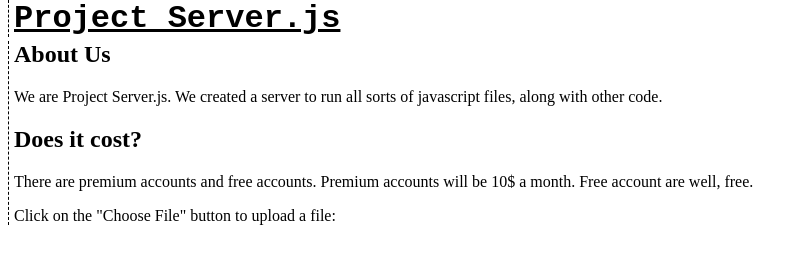
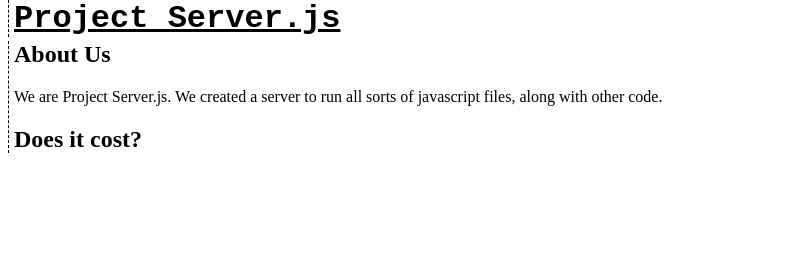
Before and after one commit to HerobrineLuver/ProjectServer.js, a plain HTML site: page index.html in a window 1280 px wide. Shown: the whole page, without its empty margins (0-808 px from the left). Drawn offline with Linux system fonts and the light colour scheme.

Commit message:
Update index.html

```diff
--- a/index.html
+++ b/index.html
@@ -38,9 +38,9 @@
     <p>We are Project Server.js. We created a server to run all sorts of javascript files, along with other code.
     </p>
     <h2>Does it cost?</h2>
-    <p>There are premium accounts and free accounts.  Premium accounts will be 10$ a month. Free account are well, free.</p>
+    <!-- <p>There are premium accounts and free accounts.  Premium accounts will be 10$ a month. Free account are well, free.</p>
      <p>Click on the "Choose File" button to upload a file:</p>
-<!-- <form action="dataupload.php">
+<form action="dataupload.php">
   <input type="file" id="myFile" name="filename">
   <input type="submit">
 </form> -->
```
